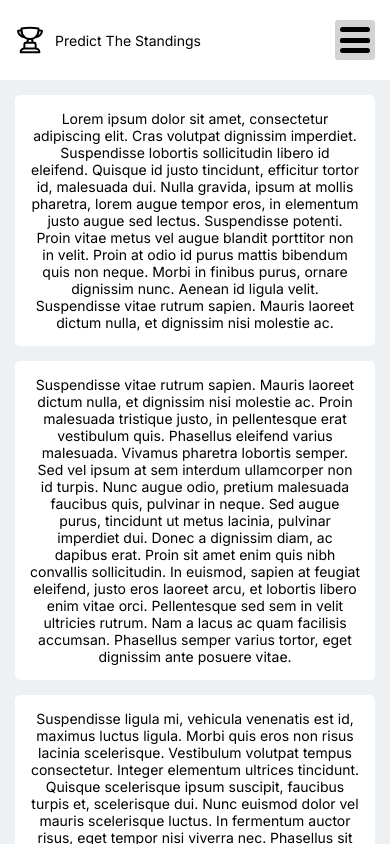
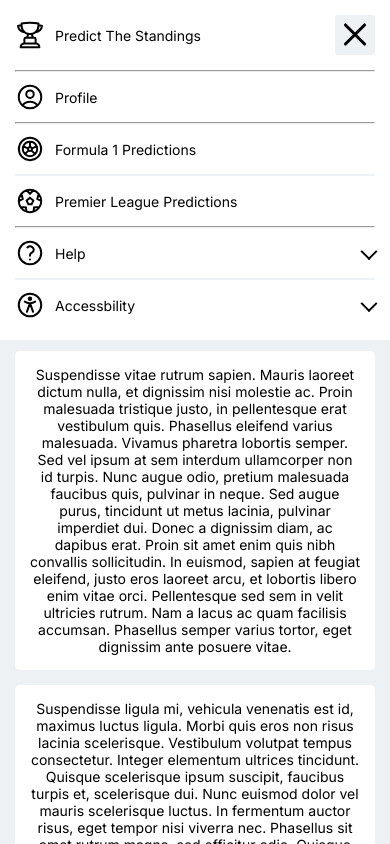
Before and after one commit to davidwillprice/predict-the-standings, a Next.js app: page / in a window 390 px wide. Both pictures are taken after a click on the button "Mobile menu". Shown: the top 844 px of the page. Built offline with nearby package versions, Linux system fonts and the light colour scheme.

Commit message:
Implement mobile menu

```diff
--- a/src/app/ui/header.tsx
+++ b/src/app/ui/header.tsx
@@ -1,35 +1,68 @@
+"use client";
+
 import Link from "next/link";
+import { useState, useEffect } from "react";
+import { usePathname } from "next/navigation";
 
 import commonStyles from "./styles/common.module.scss";
 import styles from "./styles/header.module.scss";
 
 import Icon from "./svgs/icons/sq-icon";
 
-const Header = () => (
+const Header = () => {
+  const [mobMenuOpen, toggleMobMenu] = useState(false);
+
+  const pathname = usePathname();
+
+  const handleMobMenuCick = () => {
+    toggleMobMenu(!mobMenuOpen);
+  };
+
+  useEffect(() => {
+    /**
+     * Whenever the page changes, the mobile menu is closed
+     */
+    toggleMobMenu(false);
+  }, [pathname]);
+
+  return (
     <header className={styles.header}>
       <div className={styles.pinned_header}>
         <div className={styles.logo}>
+          <Link href="/" className={styles.link}>
             <div className={styles.icon}>
               <Icon type="trophy" strokeWidth={2} />
             </div>
             Predict The Standings
+          </Link>
         </div>
-      <button className={styles.menu_button}>
+        <button
+          className={`${styles.menu_button} ${
+            mobMenuOpen ? styles.menu_open : ""
+          }`}
+          onClick={handleMobMenuCick}
+          aria-label="Mobile menu">
           <span className={styles.menu_button__line} />
           <span className={styles.menu_button__line} />
           <span className={styles.menu_button__line} />
           <span className={styles.menu_button__line} />
         </button>
       </div>
-    <nav className={`${commonStyles.mobile_hide} ${styles.primary_menu}`}>
-      <hr className={commonStyles.mobile_hide} />
+      <nav
+        className={`${styles.primary_menu} ${
+          mobMenuOpen ? "" : commonStyles.mobile_hide
+        }`}>
+        <hr />
+        <div>
           <Link href="/profile" className={styles.link}>
             <div className={styles.icon}>
               <Icon type="profile" strokeWidth={2} />
             </div>
             Profile
           </Link>
+        </div>
         <hr />
+        <div>
           <Link href="/formula-1" className={styles.link}>
             <div className={styles.icon}>
               <Icon type="f1" strokeWidth={2} />
@@ -42,7 +75,9 @@ const Header = () => (
             </div>
             Premier League Predictions
           </Link>
+        </div>
         <hr />
+        <div>
           <div className={styles.dropdown}>
             <div className={styles.dropdown__label}>
               <div className={styles.icon}>
@@ -61,6 +96,7 @@ const Header = () => (
             </div>
             <i />
           </div>
+        </div>
       </nav>
       <nav className={styles.secondary_menu}>
         <hr />
@@ -68,4 +104,5 @@ const Header = () => (
       </nav>
     </header>
   );
+};
 export default Header;
--- a/src/app/ui/styles/header.module.scss
+++ b/src/app/ui/styles/header.module.scss
@@ -45,7 +45,7 @@
     gap: 10px;
   }
   .menu_button {
-    background-color: rgb(211, 211, 211);
+    background-color: #edf1f4;
     width: 40px;
     height: 40px;
     cursor: pointer;
@@ -54,8 +54,8 @@
     border-width: 0;
     &__line {
       background-color: black;
-      height: 5px;
-      width: 30px;
+      height: 3px;
+      width: 75%;
       position: absolute;
       border-radius: 5px;
       left: 0;
@@ -75,6 +75,18 @@
         top: 28px;
       }
     }
+    &.menu_open .menu_button__line:nth-child(1),
+    &.menu_open .menu_button__line:nth-child(4) {
+      width: 0;
+      top: 22.5px;
+      opacity: 0;
+    }
+    &.menu_open .menu_button__line:nth-child(2) {
+      transform: rotate(45deg);
+    }
+    &.menu_open .menu_button__line:nth-child(3) {
+      transform: rotate(-45deg);
+    }
   }
 }
 
@@ -83,6 +95,11 @@
   flex-direction: column;
   gap: 20px;
   margin-top: 20px;
+  & > div {
+    display: flex;
+    flex-direction: column;
+    gap: 20px;
+  }
 }
 .secondary_menu {
   display: flex;
@@ -107,9 +124,12 @@
       padding-top: 10px;
       padding-bottom: 10px;
     }
+    & > div {
+      gap: 10px;
+    }
   }
 }
-@media (min-width: $tablet-menu-breakpoint) {
+@media (min-width: $mobile-menu-breakpoint) {
   .menu_button {
     display: none;
   }
@@ -120,8 +140,30 @@
     min-width: auto;
     width: 100%;
     height: auto;
+    padding-top: 10px;
+    padding-bottom: 10px;
+  }
+  .primary_menu {
+    gap: 0px;
+    margin-top: 10px;
+    .link,
+    .dropdown {
+      border-bottom: 2px solid #edf1f4;
+    }
+    .link:last-child,
+    .dropdown:last-child {
+      border-bottom: none;
+    }
+    & > div {
+      gap: 0px;
+    }
   }
   .secondary_menu {
     display: none;
   }
+  .link,
+  .dropdown {
+    padding-top: 10px;
+    padding-bottom: 10px;
+  }
 }
--- a/src/app/ui/styles/sass-variables.scss
+++ b/src/app/ui/styles/sass-variables.scss
@@ -1,6 +1,6 @@
 $header-width-desktop: 260px;
 $header-width-tablet: 220px;
-$header-height-mobile: 80px;
+$header-height-mobile: 70px;
 
 $tablet-menu-breakpoint: 700px;
 $mobile-menu-breakpoint: 600px;
```
Lines whose indentation alone changed are shown as unchanged.
